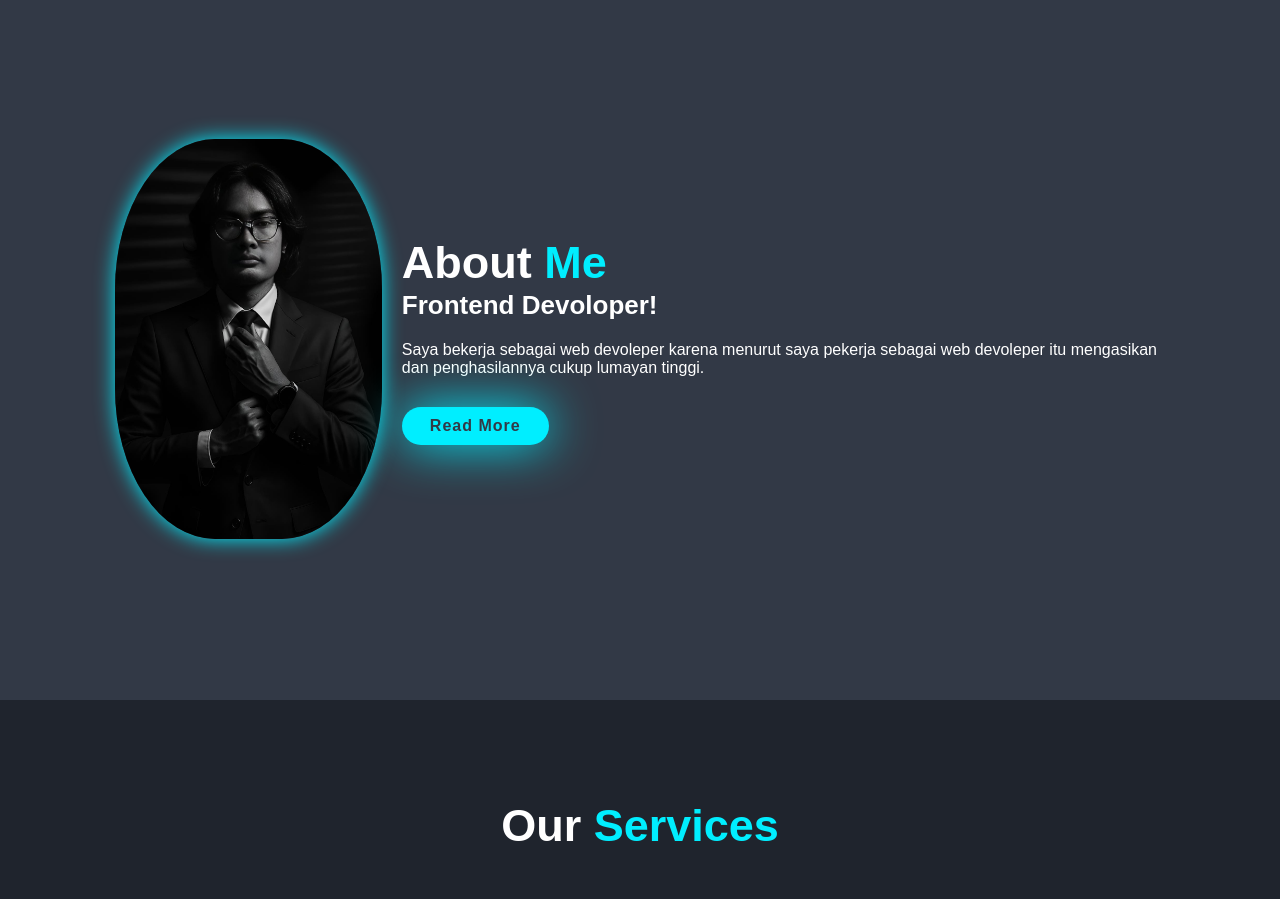
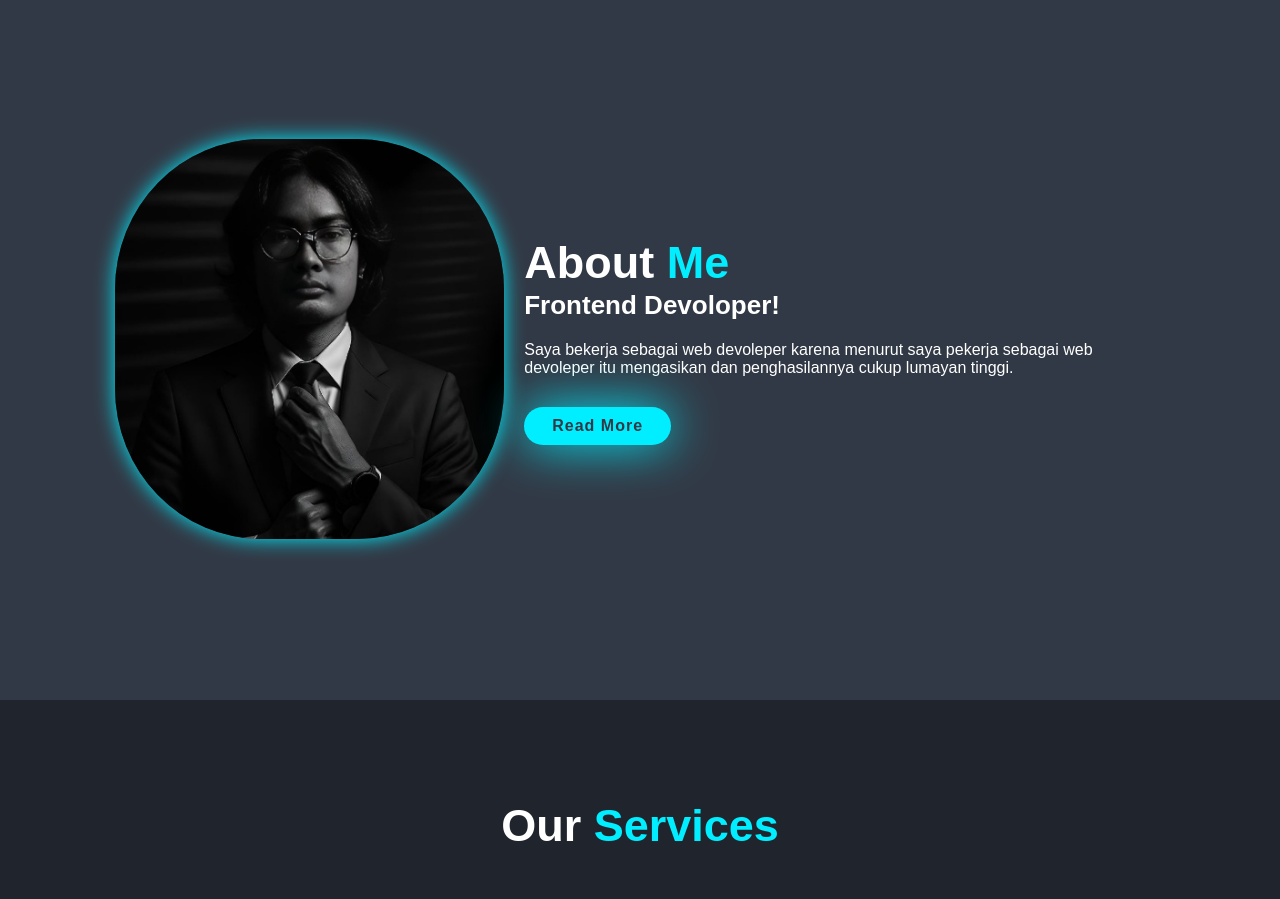
Before and after one commit to Dodikunaedi16/portofolio, a plain HTML site: page index.html in a window 1280 px wide. Shown: the part 900-1799 px from the top of the page. Drawn offline with nearby package versions, Linux system fonts and the light colour scheme.

Commit message:
Update index.html

```diff
--- a/index.html
+++ b/index.html
@@ -42,7 +42,7 @@
 <!--bagian about-->
 <section class="about" id="about">
         <div class="about-img">
-            <img src="images/About 3.jpg" height="400">
+            <img src="images/About1.jpg" height="400">
         </div>
 
         <div class="about-content">
```
